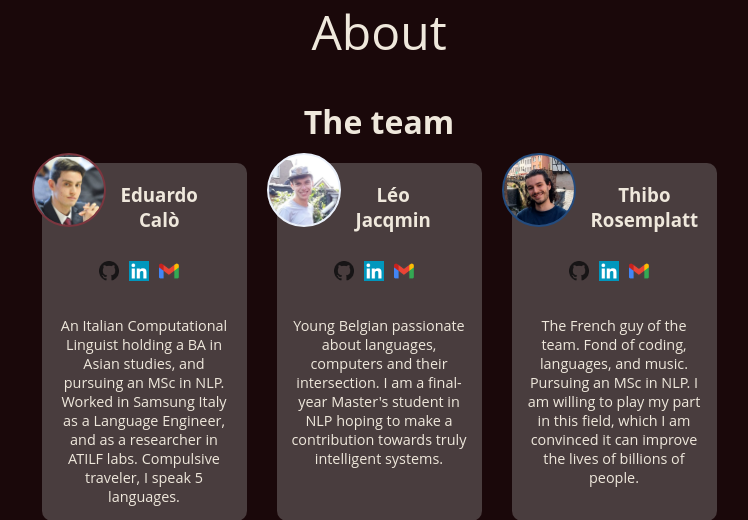
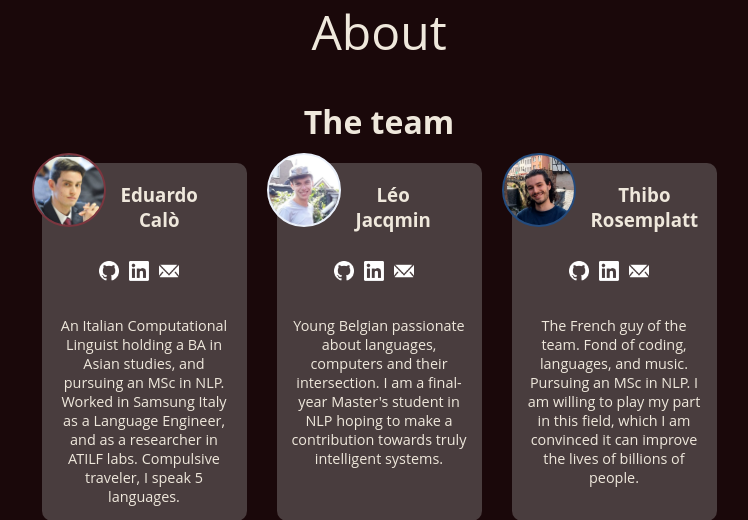
Before and after one commit to thiborose/gecko-app, a Flask app: page / in a window 1280 px wide. Shown: the part 841-1361 px from the top of the page, without its empty margins (261-1009 px from the left). Run offline with Flask 2, Linux system fonts and the light colour scheme; parts of the project's set-up code (start-up, migrations or seed data) failed here and were passed over; some libraries are stand-ins or nearby versions; some web fonts are replaced.

Commit message:
cooler icons

```diff
--- a/application/static/css/style.scss.css
+++ b/application/static/css/style.scss.css
@@ -260,15 +260,15 @@ footer {
       width: 20px;
       padding: 5px; }
       .team-container .team-members .team-member-links #linkedin.icon {
-        background-image: url("../img/linkedin.png");
+        background-image: url("../img/linkedin-logo.png");
         background-size: 20px;
         background-repeat: no-repeat; }
       .team-container .team-members .team-member-links #github.icon {
-        background-image: url("../img/github.png");
+        background-image: url("../img/github-logo.png");
         background-size: 20px;
         background-repeat: no-repeat; }
       .team-container .team-members .team-member-links #gmail.icon {
-        background-image: url("../img/gmail.png");
+        background-image: url("../img/gmail-logo_w.png");
         background-size: 20px;
         background-repeat: no-repeat; }
 
--- a/application/static/sass/style.scss
+++ b/application/static/sass/style.scss
@@ -379,19 +379,19 @@ footer{
                 padding: 5px;
 
                 &#linkedin {
-                    background-image: url("../img/linkedin.png");
+                    background-image: url("../img/linkedin-logo.png");
                     background-size: 20px;
                     background-repeat: no-repeat;
                 }
 
                 &#github {
-                    background-image: url("../img/github.png");
+                    background-image: url("../img/github-logo.png");
                     background-size: 20px;
                     background-repeat: no-repeat;
                 }
 
                 &#gmail {
-                    background-image: url("../img/gmail.png");
+                    background-image: url("../img/gmail-logo_w.png");
                     background-size: 20px;
                     background-repeat: no-repeat;
                 }
```
Also changed, not shown: application/static/img/github-logo.png (added), application/static/img/github.png (deleted), application/static/img/gmail-logo_w.png (added), application/static/img/gmail.png (deleted), application/static/img/linkedin-logo.png (added), application/static/img/linkedin.png (deleted), 1 other file.
